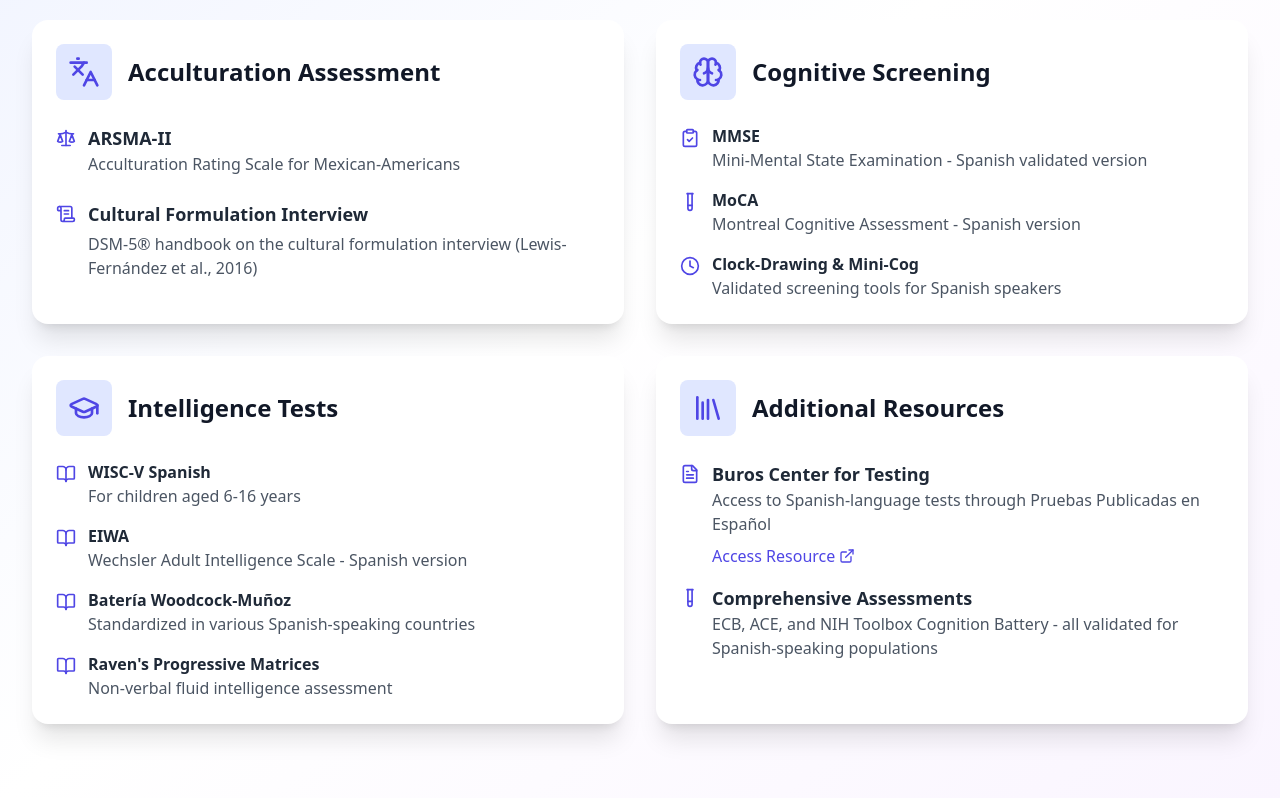
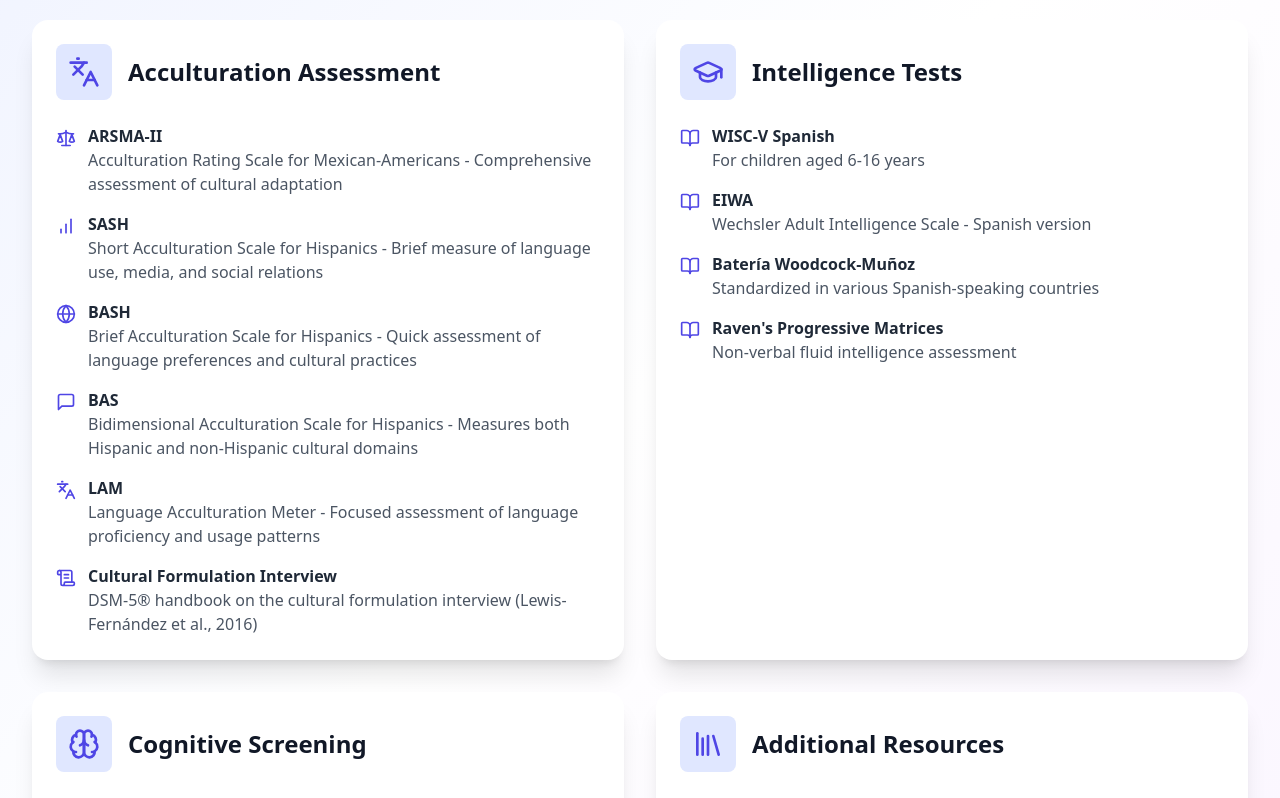
Before and after one commit to JuanIbarra12/CGT, a React (Vite) app in the folder frontend/: page /resources in a window 1280 px wide. Shown: the part 300-1098 px from the top of the page. Built offline with nearby package versions, Linux system fonts and the light colour scheme; no server answers.

Commit message:
Recommendations Tab Update + Resources Content Added

```diff
--- a/frontend/src/App.jsx
+++ b/frontend/src/App.jsx
@@ -11,6 +11,7 @@
 import { AuthProvider } from './context/AuthContext';
 import ProtectedRoute from './ProtectedRoute';
 import Recommendations from './features/Recommendations/Recommendations';
+import ScrollToTop from './components/layout/ScrollToTop';
 
 function App() {
 
@@ -19,6 +20,7 @@
       <div className="min-h-screen flex flex-col bg-white">
         <AuthProvider>
             <Router>
+              <ScrollToTop />
               <main className='flex-grow'>
                   <Routes>
                       {/* <Route path="/" element={<Home />}/> */}
--- a/frontend/src/ProtectedRoute.jsx
+++ b/frontend/src/ProtectedRoute.jsx
@@ -31,7 +31,11 @@
 
   if (isAuthenticated === null) {
     // Show a loading spinner or placeholder while the check is in progress
-    return <div>Loading...</div>;
+    return (
+      <div className="min-h-screen flex items-center justify-center">
+        <div className="animate-spin rounded-full h-10 w-10 border-t-4 border-b-4 border-blue-500"></div>
+      </div>
+    );
   }
 
   return isAuthenticated ? children : null;
--- /dev/null
+++ b/frontend/src/components/UI/ResourceCard.jsx
@@ -0,0 +1,37 @@
+import React from "react";
+
+const ResourceCard = ({ icon: Icon, title, items }) => {
+  return (
+    <div className="bg-white rounded-2xl shadow-xl p-6 transform hover:scale-[1.02] transition-transform duration-300">
+      <div className="flex items-center mb-6">
+        <div className="bg-indigo-100 p-3 rounded-lg">
+          <Icon className="h-8 w-8 text-indigo-600" />
+        </div>
+        <h3 className="text-2xl font-bold text-gray-900 ml-4">{title}</h3>
+      </div>
+      <ul className="space-y-4">
+        {items.map(({ icon: ItemIcon, title, desc, link }, index) => (
+          <li key={index} className="flex items-start">
+            <ItemIcon className="h-5 w-5 text-indigo-600 mt-1 mr-3 flex-shrink-0" />
+            <div>
+              <h4 className="font-semibold text-gray-800">{title}</h4>
+              <p className="text-gray-600">{desc}</p>
+              {link && (
+                <a
+                  href={link}
+                  target="_blank"
+                  rel="noopener noreferrer"
+                  className="inline-flex items-center text-indigo-600 hover:text-indigo-700 hover:underline mt-1"
+                >
+                  Access Resource <ItemIcon className="h-4 w-4 ml-1" />
+                </a>
+              )}
+            </div>
+          </li>
+        ))}
+      </ul>
+    </div>
+  );
+};
+
+export default ResourceCard;
--- a/frontend/src/features/Resources/Resources.jsx
+++ b/frontend/src/features/Resources/Resources.jsx
@@ -1,35 +1,19 @@
-// export default function Resources(){
-//   return (
-//     <>
-
-//     </>
-//   );
-// }
-
 import {
-  BookOpen,
-  Brain,
-  FileText,
-  Library,
-  ExternalLink,
-  ClipboardCheck,
-  Clock,
-  Scale,
-  GraduationCap,
-  Languages,
-  TestTube,
-  ScrollText,
-  BookOpenCheck
-} from 'lucide-react';
-import { Helmet } from 'react-helmet';
+  BookOpen, Brain, FileText, Library, ExternalLink,
+  ClipboardCheck, Clock, Scale, GraduationCap, Languages,
+  TestTube, ScrollText, BookOpenCheck, BarChart, Globe, MessageSquare
+} from "lucide-react";
+import { Helmet } from "react-helmet";
+import ResourceCard from "../../components/UI/ResourceCard";
 
 export default function ResourcesPage() {
   return (
-    <section id="resources" className="py-20 bg-gradient-to-br from-indigo-50 via-white to-purple-50">
+    <section className="min-h-screen py-20 bg-gradient-to-br from-indigo-50 via-white to-purple-50">
       <Helmet>
         <title>Resources</title>
         <meta name="description" content="Learn more about us" />
       </Helmet>
+
       <div className="max-w-7xl mx-auto px-4 sm:px-6 lg:px-8">
         <div className="text-center mb-16">
           <div className="flex justify-center mb-4">
@@ -42,138 +26,61 @@
         </div>
 
         <div className="grid md:grid-cols-2 gap-8">
-          {/* Acculturation Assessment */}
-          <div className="bg-white rounded-2xl shadow-xl p-6 transform hover:scale-[1.02] transition-transform duration-300">
-            <div className="flex items-center mb-6">
-              <div className="bg-indigo-100 p-3 rounded-lg">
-                <Languages className="h-8 w-8 text-indigo-600" />
-              </div>
-              <h3 className="text-2xl font-bold text-gray-900 ml-4">Acculturation Assessment</h3>
-            </div>
-            <ul className="space-y-6">
-              <li className="flex items-start">
-                <Scale className="h-5 w-5 text-indigo-600 mt-1 mr-3 flex-shrink-0" />
-                <div>
-                  <h4 className="font-semibold text-lg text-gray-800">ARSMA-II</h4>
-                  <p className="text-gray-600">Acculturation Rating Scale for Mexican-Americans</p>
-                </div>
-              </li>
-              <li className="flex items-start">
-                <ScrollText className="h-5 w-5 text-indigo-600 mt-1 mr-3 flex-shrink-0" />
-                <div>
-                  <h4 className="font-semibold text-lg text-gray-800">Cultural Formulation Interview</h4>
-                  <p className="text-gray-600 mt-1">
-                    DSM-5® handbook on the cultural formulation interview (Lewis-Fernández et al., 2016)
-                  </p>
-                </div>
-              </li>
-            </ul>
-          </div>
+          {/* 1. Acculturation Assessment */}
+          <ResourceCard
+            icon={Languages}
+            title="Acculturation Assessment"
+            items={[
+              { icon: Scale, title: "ARSMA-II", desc: "Acculturation Rating Scale for Mexican-Americans - Comprehensive assessment of cultural adaptation" },
+              { icon: BarChart, title: "SASH", desc: "Short Acculturation Scale for Hispanics - Brief measure of language use, media, and social relations" },
+              { icon: Globe, title: "BASH", desc: "Brief Acculturation Scale for Hispanics - Quick assessment of language preferences and cultural practices" },
+              { icon: MessageSquare, title: "BAS", desc: "Bidimensional Acculturation Scale for Hispanics - Measures both Hispanic and non-Hispanic cultural domains" },
+              { icon: Languages, title: "LAM", desc: "Language Acculturation Meter - Focused assessment of language proficiency and usage patterns" },
+              { icon: ScrollText, title: "Cultural Formulation Interview", desc: "DSM-5® handbook on the cultural formulation interview (Lewis-Fernández et al., 2016)" },
+            ]}
+          />
 
-          {/* Cognitive Screening */}
-          <div className="bg-white rounded-2xl shadow-xl p-6 transform hover:scale-[1.02] transition-transform duration-300">
-            <div className="flex items-center mb-6">
-              <div className="bg-indigo-100 p-3 rounded-lg">
-                <Brain className="h-8 w-8 text-indigo-600" />
-              </div>
-              <h3 className="text-2xl font-bold text-gray-900 ml-4">Cognitive Screening</h3>
-            </div>
-            <ul className="space-y-4">
-              <li className="flex items-start">
-                <ClipboardCheck className="h-5 w-5 text-indigo-600 mt-1 mr-3 flex-shrink-0" />
-                <div>
-                  <h4 className="font-semibold text-gray-800">MMSE</h4>
-                  <p className="text-gray-600">Mini-Mental State Examination - Spanish validated version</p>
-                </div>
-              </li>
-              <li className="flex items-start">
-                <TestTube className="h-5 w-5 text-indigo-600 mt-1 mr-3 flex-shrink-0" />
-                <div>
-                  <h4 className="font-semibold text-gray-800">MoCA</h4>
-                  <p className="text-gray-600">Montreal Cognitive Assessment - Spanish version</p>
-                </div>
-              </li>
-              <li className="flex items-start">
-                <Clock className="h-5 w-5 text-indigo-600 mt-1 mr-3 flex-shrink-0" />
-                <div>
-                  <h4 className="font-semibold text-gray-800">Clock-Drawing & Mini-Cog</h4>
-                  <p className="text-gray-600">Validated screening tools for Spanish speakers</p>
-                </div>
-              </li>
-            </ul>
-          </div>
+          {/* 2. Intelligence Tests */}
+          <ResourceCard
+            icon={GraduationCap}
+            title="Intelligence Tests"
+            items={[
+              { icon: BookOpen, title: "WISC-V Spanish", desc: "For children aged 6-16 years" },
+              { icon: BookOpen, title: "EIWA", desc: "Wechsler Adult Intelligence Scale - Spanish version" },
+              { icon: BookOpen, title: "Batería Woodcock-Muñoz", desc: "Standardized in various Spanish-speaking countries" },
+              { icon: BookOpen, title: "Raven's Progressive Matrices", desc: "Non-verbal fluid intelligence assessment" },
+            ]}
+          />
 
-          {/* Intelligence Tests */}
-          <div className="bg-white rounded-2xl shadow-xl p-6 transform hover:scale-[1.02] transition-transform duration-300">
-            <div className="flex items-center mb-6">
-              <div className="bg-indigo-100 p-3 rounded-lg">
-                <GraduationCap className="h-8 w-8 text-indigo-600" />
-              </div>
-              <h3 className="text-2xl font-bold text-gray-900 ml-4">Intelligence Tests</h3>
-            </div>
-            <ul className="space-y-4">
-              {[
-                {
-                  title: "WISC-V Spanish",
-                  desc: "For children aged 6-16 years"
-                },
-                {
-                  title: "EIWA",
-                  desc: "Wechsler Adult Intelligence Scale - Spanish version"
-                },
-                {
-                  title: "Batería Woodcock-Muñoz",
-                  desc: "Standardized in various Spanish-speaking countries"
-                },
-                {
-                  title: "Raven's Progressive Matrices",
-                  desc: "Non-verbal fluid intelligence assessment"
-                }
-              ].map((test, index) => (
-                <li key={index} className="flex items-start">
-                  <BookOpen className="h-5 w-5 text-indigo-600 mt-1 mr-3 flex-shrink-0" />
-                  <div>
-                    <h4 className="font-semibold text-gray-800">{test.title}</h4>
-                    <p className="text-gray-600">{test.desc}</p>
-                  </div>
-                </li>
-              ))}
-            </ul>
-          </div>
+          {/* 3. Cognitive Screening */}
+          <ResourceCard
+            icon={Brain}
+            title="Cognitive Screening"
+            items={[
+              { icon: ClipboardCheck, title: "MMSE", desc: "Mini-Mental State Examination - Spanish validated version" },
+              { icon: TestTube, title: "MoCA", desc: "Montreal Cognitive Assessment - Spanish version" },
+              { icon: Clock, title: "Clock-Drawing & Mini-Cog", desc: "Validated screening tools for Spanish speakers" },
+            ]}
+          />
 
-          {/* Additional Resources */}
-          <div className="bg-white rounded-2xl shadow-xl p-6 transform hover:scale-[1.02] transition-transform duration-300">
-            <div className="flex items-center mb-6">
-              <div className="bg-indigo-100 p-3 rounded-lg">
-                <Library className="h-8 w-8 text-indigo-600" />
-              </div>
-              <h3 className="text-2xl font-bold text-gray-900 ml-4">Additional Resources</h3>
-            </div>
-            <div className="space-y-4">
-              <div className="flex items-start">
-                <FileText className="h-5 w-5 text-indigo-600 mt-1 mr-3 flex-shrink-0" />
-                <div>
-                  <h4 className="font-semibold text-lg text-gray-800">Buros Center for Testing</h4>
-                  <p className="text-gray-600 mb-2">Access to Spanish-language tests through Pruebas Publicadas en Español</p>
-                  <a
-                    href="https://buros.org/how-use-pruebas-publicadas-en-espanol/"
-                    target="_blank"
-                    rel="noopener noreferrer"
-                    className="inline-flex items-center text-indigo-600 hover:text-indigo-700 hover:underline"
-                  >
-                    Access Resource <ExternalLink className="h-4 w-4 ml-1" />
-                  </a>
-                </div>
-              </div>
-              <div className="flex items-start">
-                <TestTube className="h-5 w-5 text-indigo-600 mt-1 mr-3 flex-shrink-0" />
-                <div>
-                  <h4 className="font-semibold text-lg text-gray-800">Comprehensive Assessments</h4>
-                  <p className="text-gray-600">ECB, ACE, and NIH Toolbox Cognition Battery - all validated for Spanish-speaking populations</p>
-                </div>
-              </div>
-            </div>
-          </div>
+          {/* 4. Additional Resources */}
+          <ResourceCard
+            icon={Library}
+            title="Additional Resources"
+            items={[
+              {
+                icon: FileText,
+                title: "Buros Center for Testing",
+                desc: "Access to Spanish-language tests through Pruebas Publicadas en Español",
+                link: "https://buros.org/how-use-pruebas-publicadas-en-espanol/"
+              },
+              {
+                icon: TestTube,
+                title: "Comprehensive Assessments",
+                desc: "ECB, ACE, and NIH Toolbox Cognition Battery - all validated for Spanish-speaking populations"
+              }
+            ]}
+          />
         </div>
       </div>
     </section>
```
Also changed, not shown: frontend/src/components/layout/Navbar.jsx (+5 -6 lines), frontend/src/components/layout/ScrollToTop.jsx (added, +12 -0 lines). Lines whose indentation alone changed are shown as unchanged.
